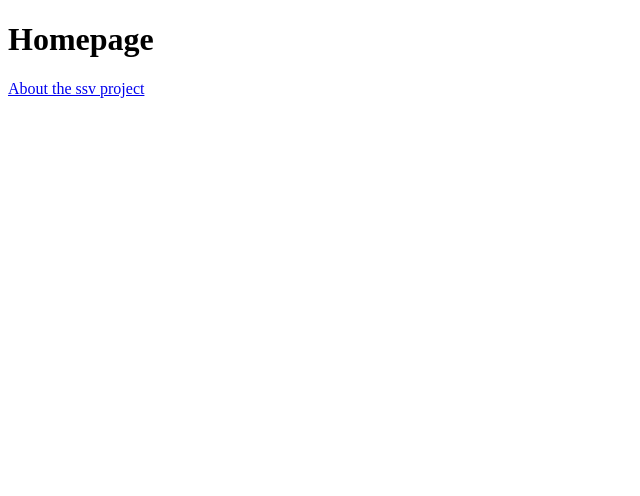
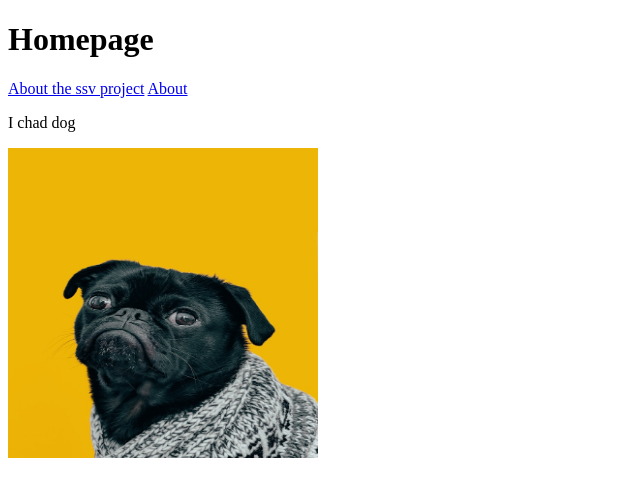
Before and after one commit to DEsill/git_test, a plain HTML site: page odin-links-and-images/index.html in a window 1280 px wide. Shown: the whole page, without its empty margins (0-640 px from the left). Drawn offline with Linux system fonts and the light colour scheme.

Commit message:
Add image to index.html and about.html file
With relative path & alt, height and width attributes for img element in each file

```diff
--- a/odin-links-and-images/index.html
+++ b/odin-links-and-images/index.html
@@ -8,5 +8,10 @@
     <body>
         <h1>Homepage</h1>
         <a href="https://www.google.com" target="_blank" rel="noreferer">About the ssv project</a>
+
+        <a href="./pages/about.html">About</a>
+
+        <p>I chad dog</p>
+        <img src="./images/dogs.jpg" alt="chad nig dog" height="310" width="310">
     </body>
 </html>
```
Also changed, not shown: odin-links-and-images/pages/about.html (+2 -0 lines), odin-links-and-images/images/dogs.jpg (added).
